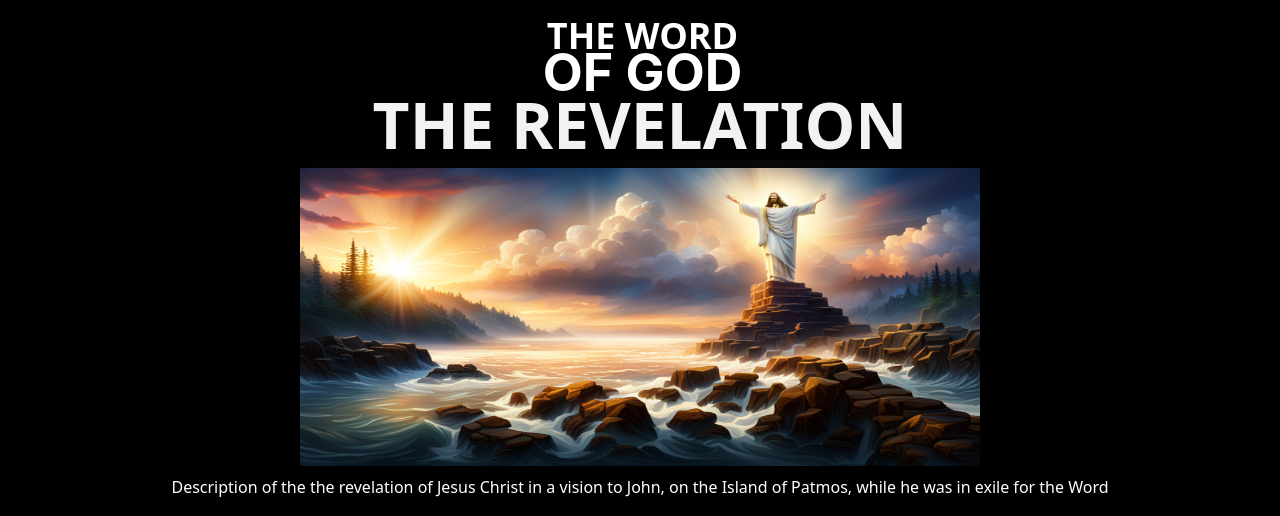
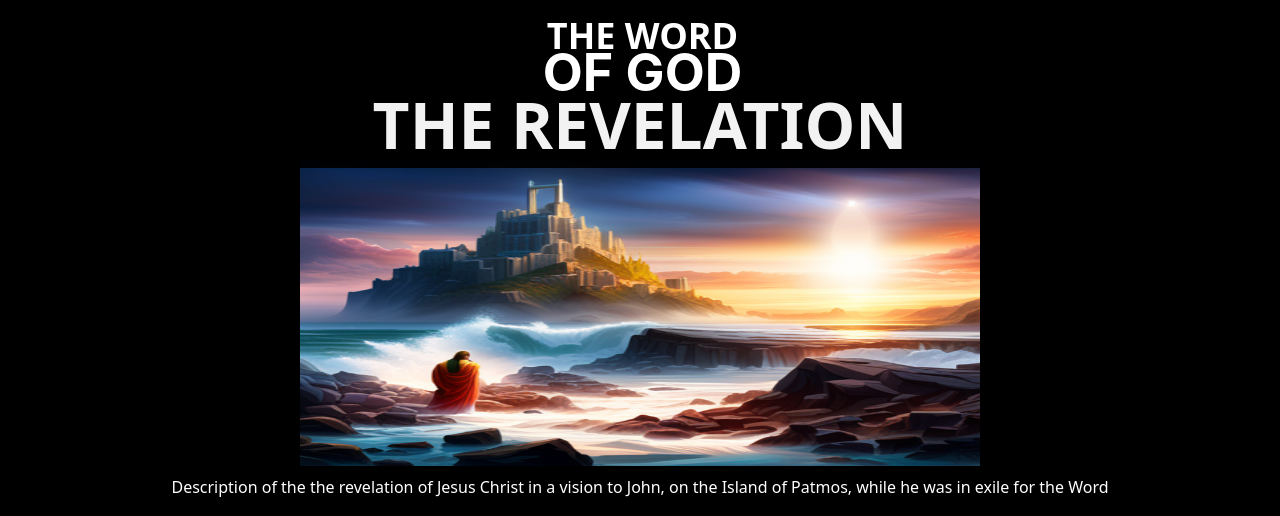
Before and after one commit to jnutt367/the-revelation, a Next.js app: page / in a window 1280 px wide. Shown: the top 516 px of the page. Built offline with nearby package versions, Linux system fonts and the light colour scheme.

Commit message:
Update index.js

```diff
--- a/pages/index.js
+++ b/pages/index.js
@@ -26,7 +26,7 @@ export default function Home() {
         </h1>
          <div  className={styles.image}>
        <Image
-                                src="/risen_22.png"
+                                src="/the_revelation.png"
                                 alt="Jesus teaching"
                                 height={900}
                                 width={2000}
```
